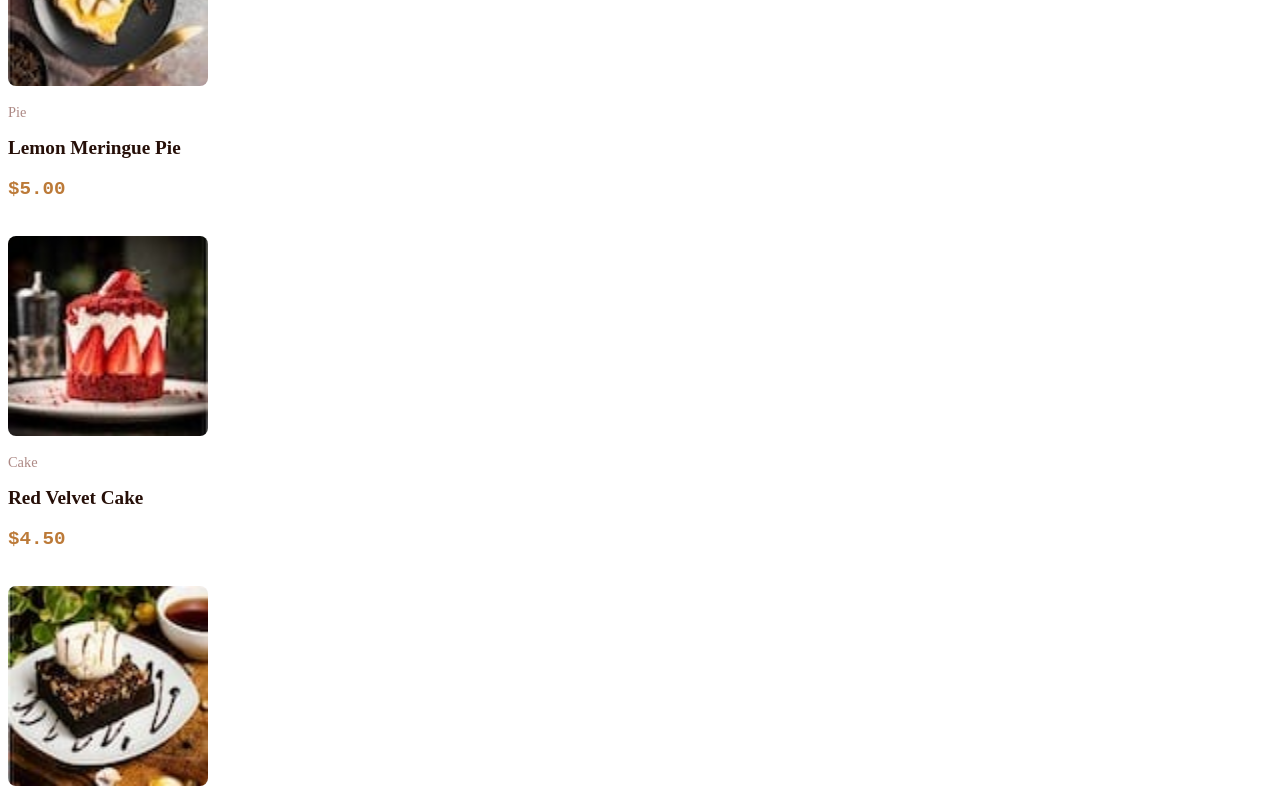
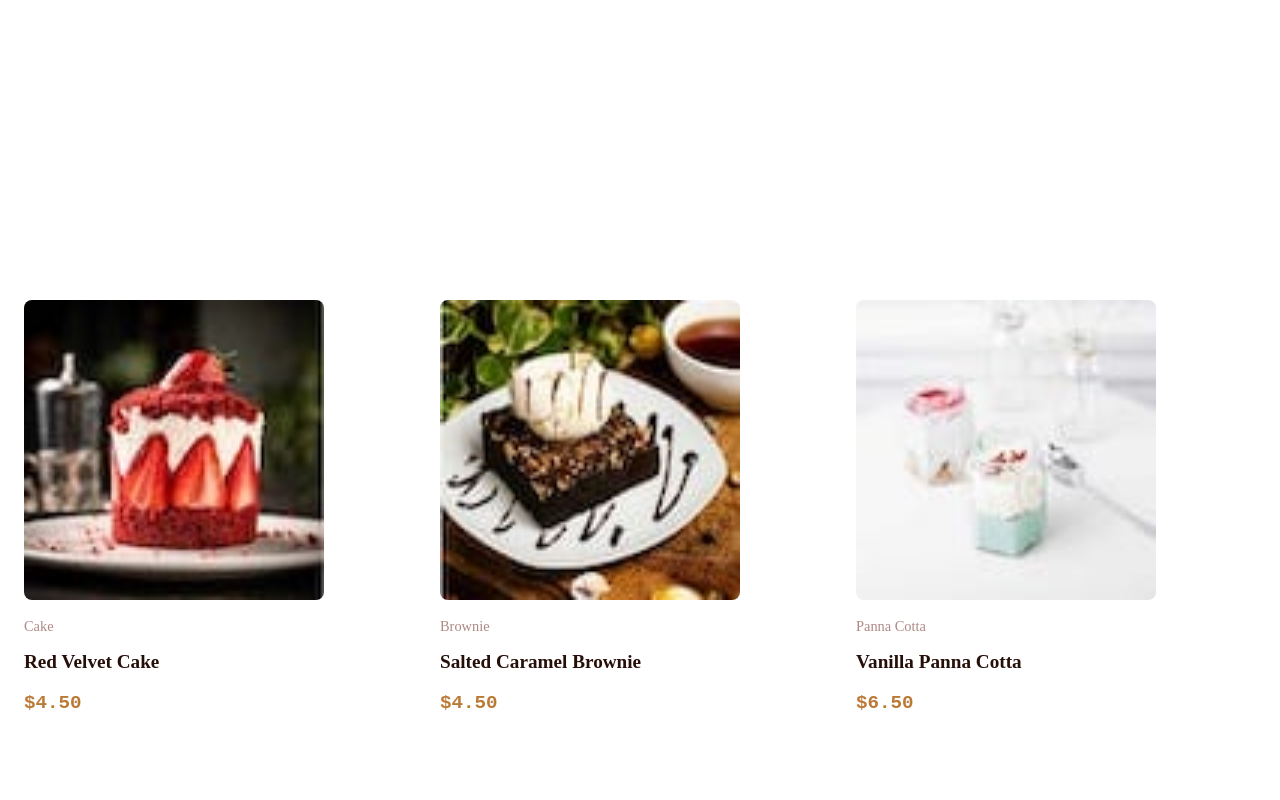
Before and after one commit to waltertaya/React-Frontend, a React (Vite) app in the folder product-list-with-cart/: page / in a window 1280 px wide. Shown: the part 1944-2744 px from the top of the page. Built offline with nearby package versions, Linux system fonts and the light colour scheme.

Commit message:
Enhance product list layout and add new dessert items with images

```diff
--- a/product-list-with-cart/src/components/ProductList.tsx
+++ b/product-list-with-cart/src/components/ProductList.tsx
@@ -16,7 +16,7 @@ interface ProductListProps {
 
 const ProductList = ({products}: ProductListProps) => {
   return (
-    <div>
+    <div className="product-list">
       {products.map((product) => (
         <ProductCard
           key={product.name}
--- a/product-list-with-cart/src/components/data.tsx
+++ b/product-list-with-cart/src/components/data.tsx
@@ -98,6 +98,39 @@ const data = [
     category: "Panna Cotta",
     price: 6.5,
   },
+  {
+    image: {
+      thumbnail: "/src/assets/images/image-cake-thumbnail.jpg",
+      mobile: "/src/assets/images/image-cake-mobile.jpg",
+      tablet: "/src/assets/images/image-cake-tablet.jpg",
+      desktop: "/src/assets/images/image-cake-desktop.jpg",
+    },
+    name: "Red Velvet Cake",
+    category: "Cake",
+    price: 4.5,
+  },
+  {
+    image: {
+      thumbnail: "/src/assets/images/image-brownie-thumbnail.jpg",
+      mobile: "/src/assets/images/image-brownie-mobile.jpg",
+      tablet: "/src/assets/images/image-brownie-tablet.jpg",
+      desktop: "/src/assets/images/image-brownie-desktop.jpg",
+    },
+    name: "Salted Caramel Brownie",
+    category: "Brownie",
+    price: 4.5,
+  },
+  {
+    image: {
+      thumbnail: "/src/assets/images/image-panna-cotta-thumbnail.jpg",
+      mobile: "/src/assets/images/image-panna-cotta-mobile.jpg",
+      tablet: "/src/assets/images/image-panna-cotta-tablet.jpg",
+      desktop: "/src/assets/images/image-panna-cotta-desktop.jpg",
+    },
+    name: "Vanilla Panna Cotta",
+    category: "Panna Cotta",
+    price: 6.5,
+  },
 ];
 
 export default data;
--- a/product-list-with-cart/src/index.css
+++ b/product-list-with-cart/src/index.css
@@ -12,16 +12,40 @@
   --rose-900: hsl(14, 65%, 9%);
   --chocolate-50: hsl(30, 54%, 48%);
 }
+/* Product list */
+/* const ProductList = ({products}: ProductListProps) => {
+  return (
+    <div className="product-list">
+      {products.map((product) => (
+        <ProductCard
+          key={product.name}
+          image={product.image}
+          name={product.name}
+          category={product.category}
+          price={product.price}
+        />
+      ))}
+    </div>
+  )
+} */
+
+.product-list {
+  display: grid;
+  grid-template-columns: repeat(auto-fill, minmax(300px, 1fr));
+  gap: 1rem;
+  padding: 1rem;
+}
 
 /* Product Card css */
 .product-card {
-  width: 200px;
-  height: 350px;
+  width: 300px;
+  height: 700px;
   border-radius: 10px;
+  border-color: black;
 }
 .product-card img {
   width: 100%;
-  height: 200px;
+  height: 300px;
   border-radius: 8px;
 }
 .product-category {
```
